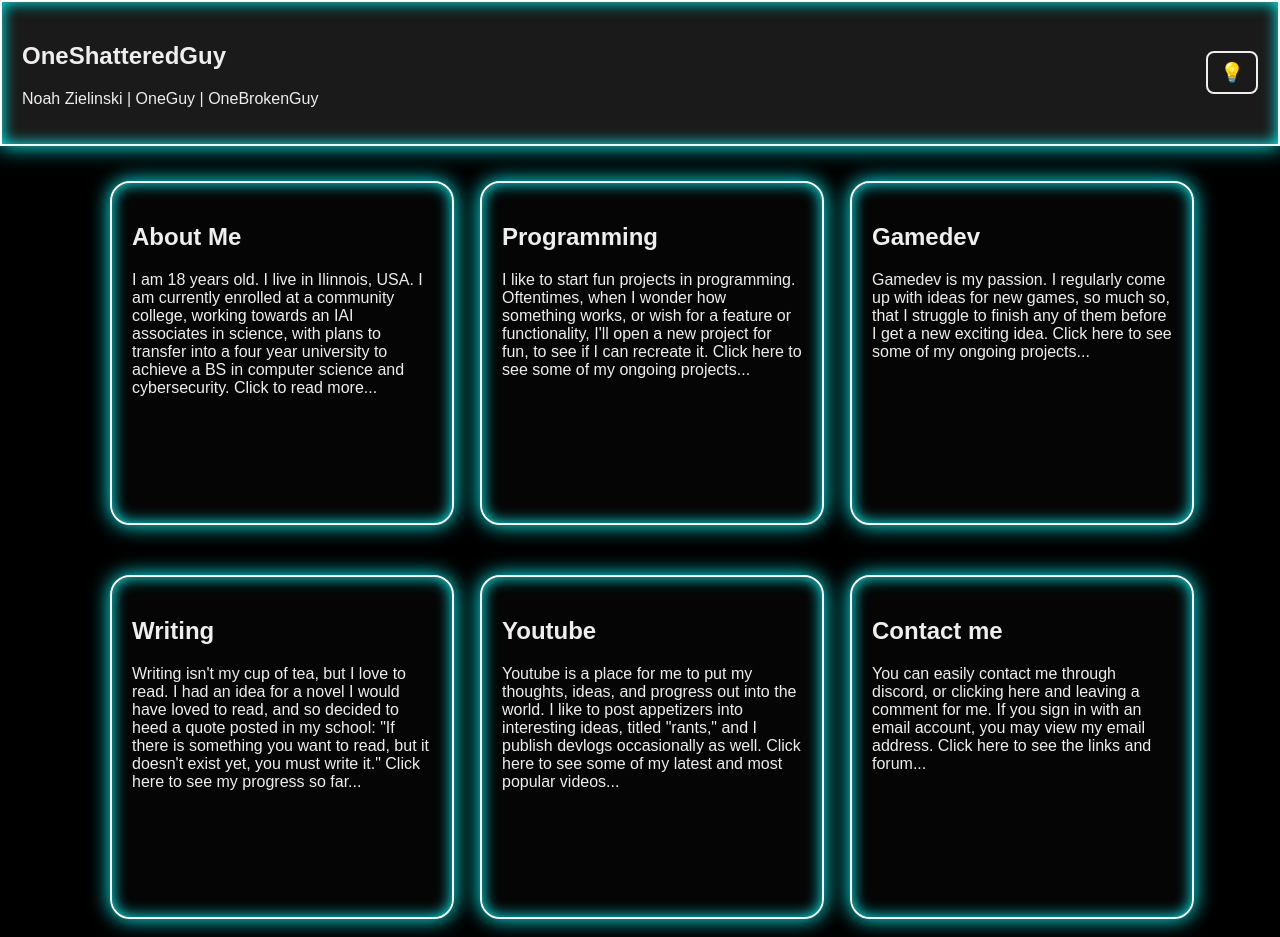
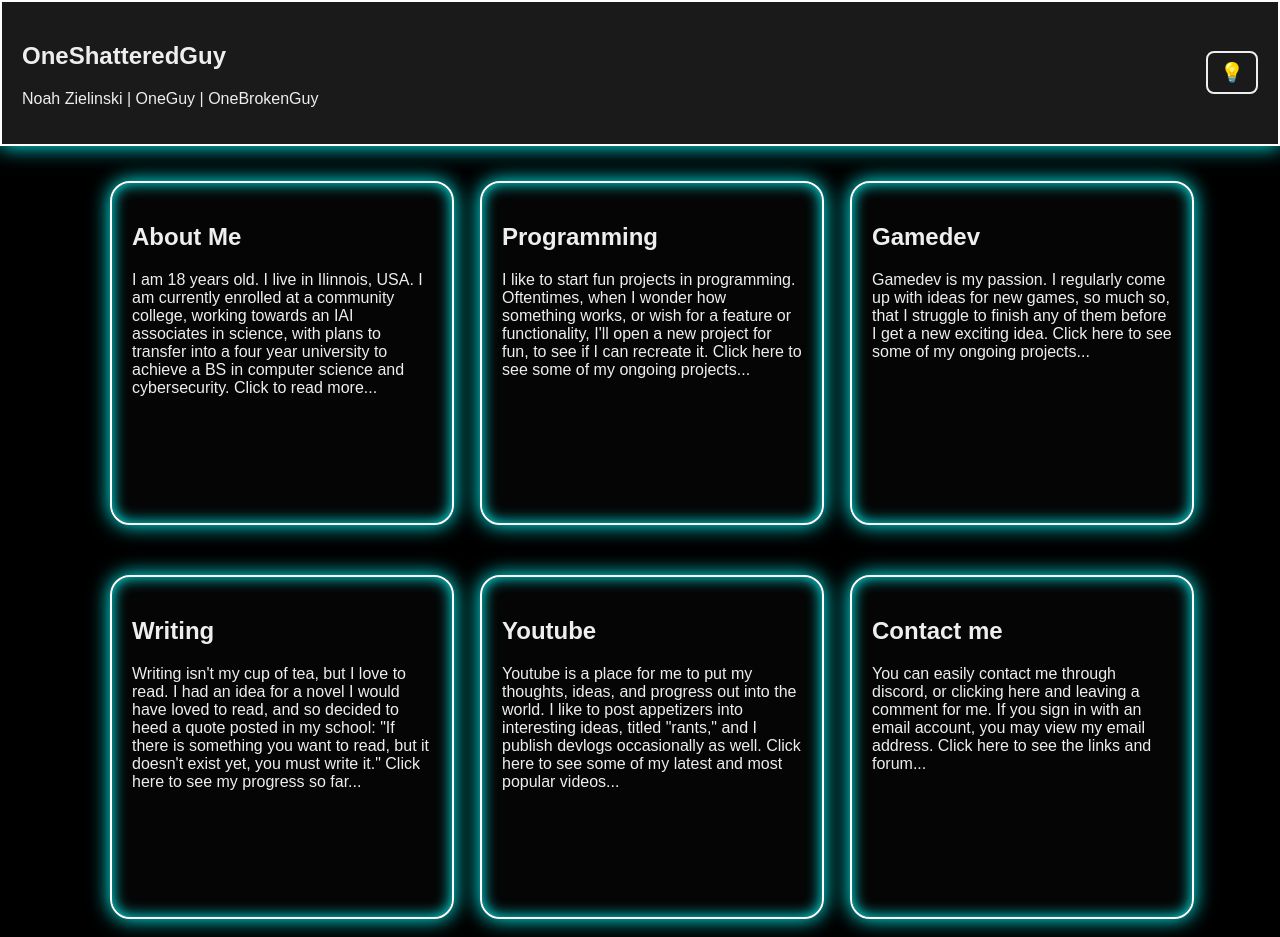
Before and after one commit to OneShatteredGuy/OneShatteredGuy.github.io, a plain HTML site: page index.html in a window 1280 px wide. Drawn offline with Linux system fonts and the light colour scheme.

Commit message:
Update style.css

```diff
--- a/style.css
+++ b/style.css
@@ -33,7 +33,7 @@ header {
   padding: 20px;
   text-align: left;
   border: 2px solid var(--card-border);
-  box-shadow: 0 0 20px var(--card-glow), inset 0 0 15px var(--card-glow);
+  box-shadow: 0 0 20px var(--card-glow);
 
   display: flex;
   align-items: center;
```
